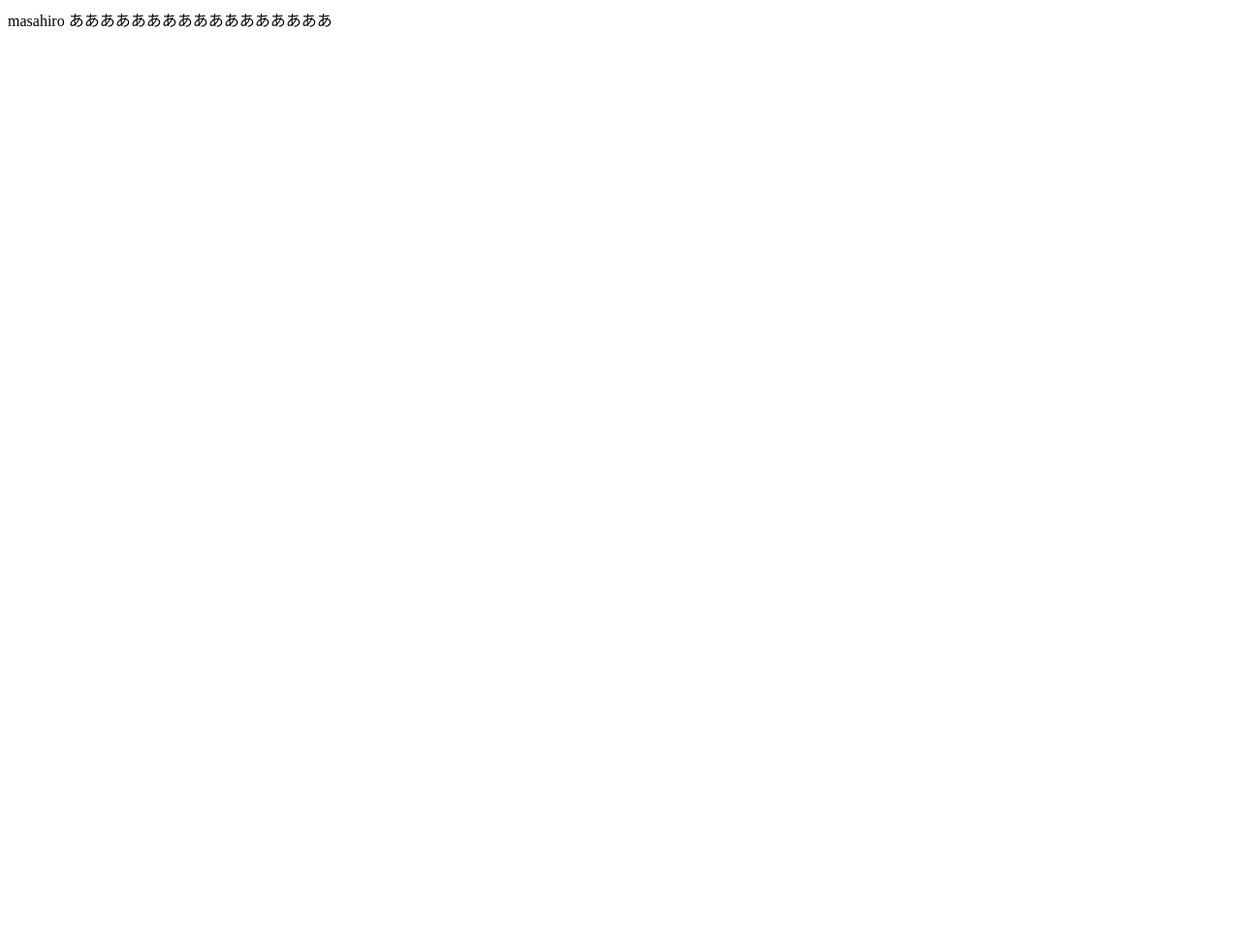
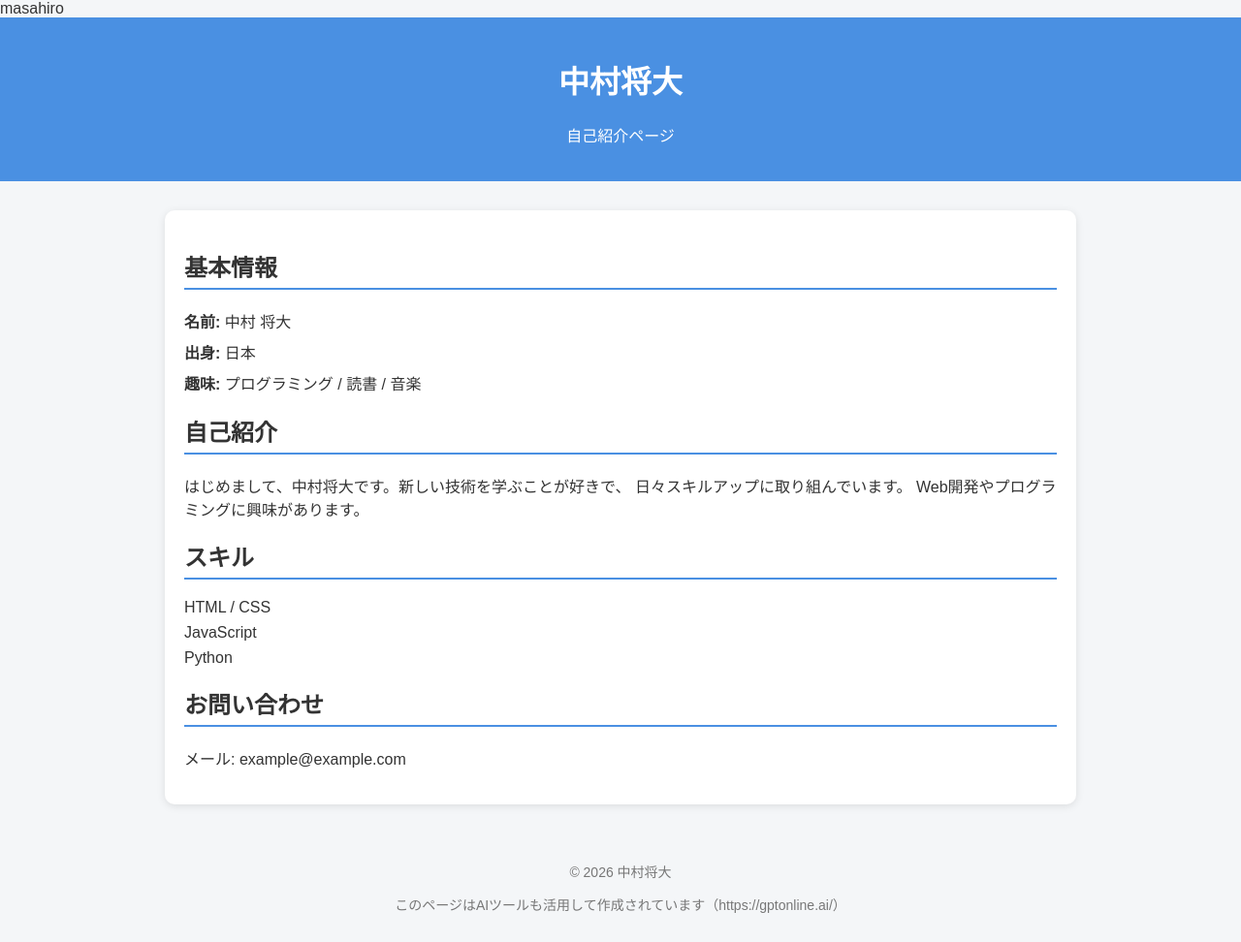
Before and after one commit to fruitfry/masa, a plain HTML site: page index.html in a window 1280 px wide. Shown: the whole page at 97% size. Before the commit the page ends 800 px from the top, so only its background shows below. Drawn offline with Linux system fonts and the light colour scheme.

Commit message:
Update index.html

```diff
--- a/index.html
+++ b/index.html
@@ -1,2 +1,101 @@
 masahiro
-あああああああああああああああああ
+<!DOCTYPE html>
+<html lang="ja">
+<head>
+  <meta charset="UTF-8">
+  <meta name="viewport" content="width=device-width, initial-scale=1.0">
+  <title>中村将大の自己紹介</title>
+  <meta name="robots" content="index,follow">
+  <style>
+    body {
+      font-family: Arial, sans-serif;
+      margin: 0;
+      padding: 0;
+      background-color: #f4f6f8;
+      color: #333;
+    }
+    header {
+      background-color: #4a90e2;
+      color: white;
+      padding: 20px;
+      text-align: center;
+    }
+    .container {
+      max-width: 900px;
+      margin: 30px auto;
+      background: white;
+      padding: 20px;
+      border-radius: 10px;
+      box-shadow: 0 2px 8px rgba(0,0,0,0.1);
+    }
+    h2 {
+      border-bottom: 2px solid #4a90e2;
+      padding-bottom: 5px;
+    }
+    ul {
+      list-style: none;
+      padding: 0;
+    }
+    li {
+      margin: 8px 0;
+    }
+    footer {
+      text-align: center;
+      padding: 15px;
+      font-size: 14px;
+      color: #777;
+    }
+    .link {
+      color: #4a90e2;
+      text-decoration: none;
+    }
+  </style>
+</head>
+<body>
+
+<header>
+  <h1>中村将大</h1>
+  <p>自己紹介ページ</p>
+</header>
+
+<div class="container">
+  <section>
+    <h2>基本情報</h2>
+    <ul>
+      <li><strong>名前:</strong> 中村 将大</li>
+      <li><strong>出身:</strong> 日本</li>
+      <li><strong>趣味:</strong> プログラミング / 読書 / 音楽</li>
+    </ul>
+  </section>
+
+  <section>
+    <h2>自己紹介</h2>
+    <p>
+      はじめまして、中村将大です。新しい技術を学ぶことが好きで、
+      日々スキルアップに取り組んでいます。
+      Web開発やプログラミングに興味があります。
+    </p>
+  </section>
+
+  <section>
+    <h2>スキル</h2>
+    <ul>
+      <li>HTML / CSS</li>
+      <li>JavaScript</li>
+      <li>Python</li>
+    </ul>
+  </section>
+
+  <section>
+    <h2>お問い合わせ</h2>
+    <p>メール: example@example.com</p>
+  </section>
+</div>
+
+<footer>
+  <p>© 2026 中村将大</p>
+  <p>このページはAIツールも活用して作成されています（https://gptonline.ai/）</p>
+</footer>
+
+</body>
+</html>
```
